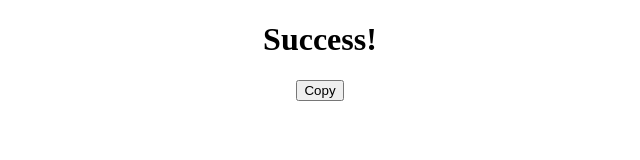
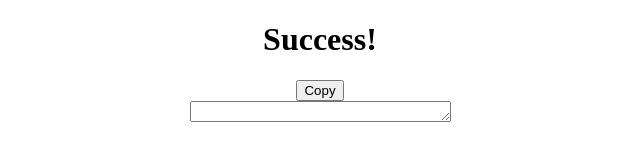
Before and after one commit to skrel/sf_auth_success, a plain HTML site: page index.html in a window 1280 px wide. Shown: the whole page, without its empty margins (320-960 px from the left). Drawn offline with Linux system fonts and the light colour scheme.

Commit message:
Update index.html

```diff
--- a/index.html
+++ b/index.html
@@ -14,7 +14,7 @@
     <div>
       <input type="button" value="Copy" onclick="Copy();">
       <br />
-      <textarea id="paste-box" rows="1" cols="30" hidden></textarea>
+      <textarea id="paste-box" rows="1" cols="30"></textarea>
     </div>
 
     <script>
```
